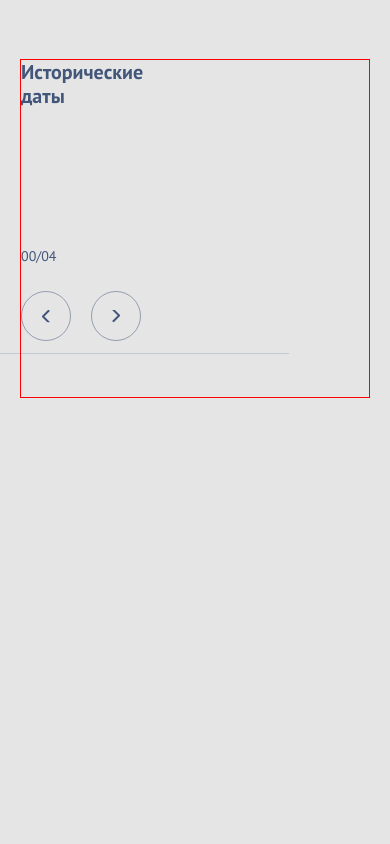
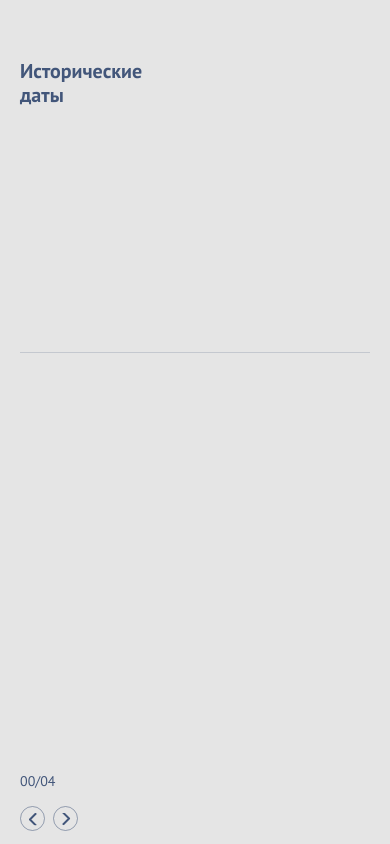
Before and after one commit to mg-kem/historical-dates, a React app: page /1 in a window 390 px wide. Built offline with nearby package versions, Linux system fonts and the light colour scheme.

Commit message:
Реализовал пагинацию и переключение категорий через position:fixed. Добавил стилизацию

```diff
--- a/public/css/style.css
+++ b/public/css/style.css
@@ -33,7 +33,7 @@ body {
 }
 .wrapper-container {
   width: 100%;
-  height: 100vh;
+  /* height: 100vh; */
   max-width: 1400px;
   margin: 0 auto;
   border-left: 1px solid var(--color-border);
@@ -51,7 +51,6 @@ body {
   left: 50%;
 }
 .historical-dates {
-  border: 1px solid red;
   margin-top: 170px;
   display: flex;
   flex-direction: column;
@@ -243,6 +242,11 @@ body {
   line-height: 120%;
 }
 
+/* Скрыть пагинацию на десктопе */
+.event-list .swiper-pagination {
+  display: none;
+}
+
 @media (max-width: 768px) {
   .circular-menu {
     display: none;
@@ -250,11 +254,12 @@ body {
 
   .wrapper-container {
     width: 100vw;
-    height: 100vh;
+    min-height: 100vh;
     max-width: 768px;
     padding: 0 20px;
     overflow-x: hidden;
     border: none;
+    padding-bottom: 85px;
   }
 
   .wrapper-container::after {
@@ -265,10 +270,12 @@ body {
     margin: 0;
     margin-top: 59px;
     padding: 0;
+    flex-shrink: 0;
   }
 
   .historical-dates::after {
     top: 293px;
+    transform: translateX(0px);
   }
 
   .header-title {
@@ -282,4 +289,67 @@ body {
     max-width: 273px;
     margin-bottom: 77px;
   }
+
+  .switch-buttons {
+    position: fixed;
+    bottom: 13px;
+    margin: 0;
+  }
+
+  .switch-buttons__selected-info {
+    margin-bottom: 10px;
+  }
+
+  .switch-buttons__container {
+    width: 58px;
+  }
+
+  .button-prev-date,
+  .button-next-date {
+    width: 25px;
+    height: 25px;
+  }
+
+  .button-prev-event,
+  .button-next-event {
+    display: none;
+  }
+
+  .event-list {
+    padding: 0;
+    margin-bottom: 0;
+    flex: 1;
+    min-height: 0;
+  }
+
+  .event-list .swiper {
+    height: 100%;
+    flex: 1;
+  }
+
+  .event-list .swiper-slide:not(.swiper-slide-active) {
+    opacity: 0.5;
+  }
+
+  /* Пагинация для мобилки */
+  .event-list .swiper-pagination.swiper-pagination {
+    display: flex !important;
+    position: fixed !important;
+    bottom: 20px !important;
+    left: 50% !important;
+    transform: translateX(-50%) !important;
+    width: auto !important;
+    gap: 10px;
+  }
+
+  .event-list .swiper-pagination-bullet.swiper-pagination-bullet {
+    width: 6px;
+    height: 6px;
+    background-color: var(--color-main);
+    opacity: 0.4;
+  }
+
+  .event-list .swiper-pagination-bullet-active.swiper-pagination-bullet-active {
+    opacity: 1;
+  }
 }
--- a/src/components/event-list.tsx
+++ b/src/components/event-list.tsx
@@ -1,5 +1,7 @@
 import { Swiper, SwiperSlide, SwiperRef } from 'swiper/react'
+import { Pagination } from 'swiper/modules'
 import 'swiper/css'
+import 'swiper/css/pagination'
 import { useRef, useState } from 'react'
 import Event from './event'
 import { IMockData } from '../mock/mock'
@@ -39,9 +41,19 @@ export default function EventList({ data, currentCategory }: IEventListProps) {
       <Swiper
         ref={swiperRef}
         key={currentCategory}
+        modules={[Pagination]}
+        pagination={{ clickable: true }}
         spaceBetween={80}
         centeredSlides={false}
         slidesPerView={3}
+        breakpoints={{
+          320: {
+            slidesPerView: 1,
+            spaceBetween: 16,
+            centeredSlides: true,
+          },
+          769: { slidesPerView: 3, spaceBetween: 80 },
+        }}
         onSlideChange={handleSlideChange} // Вызывается при каждом изменении слайда
         onSwiper={handleSlideChange} // Вызывается при инициализации для установки начального состояния
       >
```
